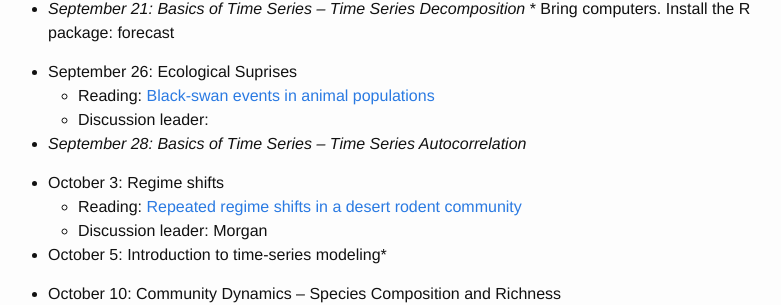
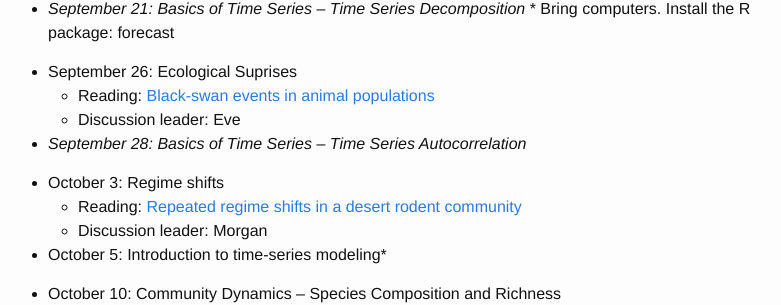
Before and after one commit to weecology/forecasting-dynamics-course, a Jekyll site: the page built from schedule.md, in a window 1280 px wide and 900 px high, scrolled down 918 px. Shown: the part 149-454 px from the top of the window, without its empty margins (252-1033 px from the left). Built offline with Jekyll 4.4.1, drawn with Linux system fonts in a browser that asks for light colours.

Commit message:
Add discussion leader

```diff
--- a/schedule.md
+++ b/schedule.md
@@ -48,7 +48,7 @@ Activity days when laptops are required are noted in italics. Discussion leaders
 
 * September 26: Ecological Suprises
     * Reading: [Black-swan events in animal populations](https://doi.org/10.1073/pnas.1611525114)
-    * Discussion leader:
+    * Discussion leader: Eve
 
 * *September 28: Basics of Time Series – Time Series Autocorrelation*
 
```
